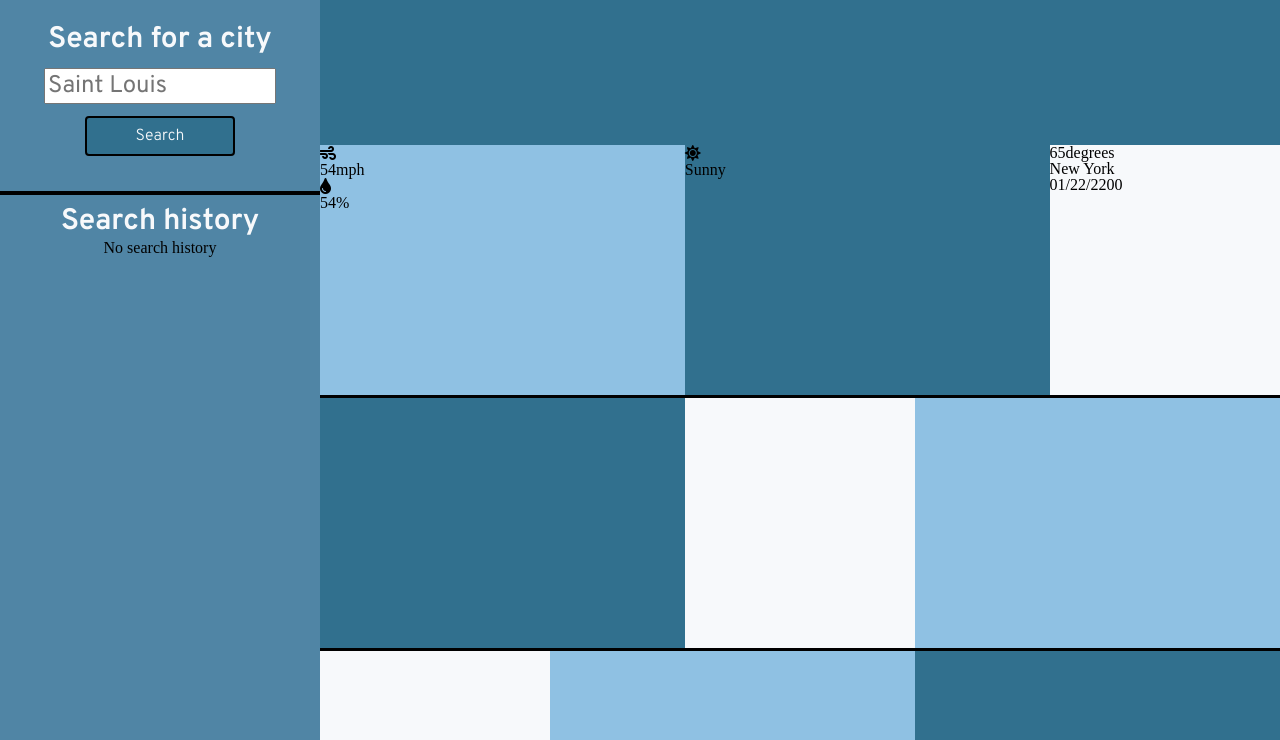
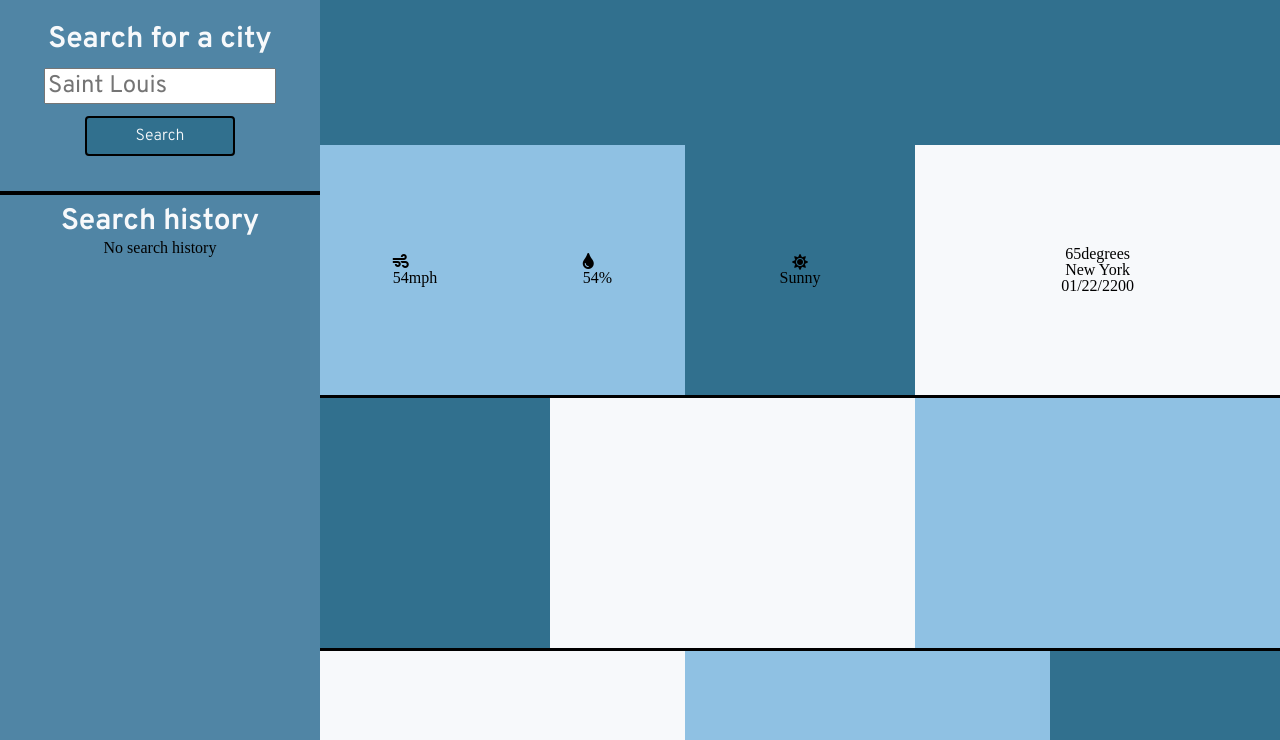
Before and after one commit to theodoremoreland/WeatherDashboard, a plain HTML site: page index.html in a window 1280 px wide. Shown: the part 60-800 px from the top of the page. Drawn offline with Linux system fonts and the light colour scheme.

Commit message:
added styles for forecast cards with icons

```diff
--- a/assets/css/style.css
+++ b/assets/css/style.css
@@ -198,17 +198,29 @@ body {
     }
 
     .temp {
-        width: 24%;
+        display: flex;
+        flex-direction: column;
+        justify-content: center;
+        align-items: center;
+        width: 38%;
         background-color: var(--primary-color);
     }
 
     .feel {
+        display: flex;
+        flex-direction: row;
+        justify-content: space-around;
+        align-items: center;
         width: 38%;
         background-color: var(--secondary-color);
     }
 
     .icon {
-        width: 38%;
+        display: flex;
+        flex-direction: column;
+        justify-content: center;
+        align-items: center;
+        width: 24%;
         background-color: var(--quaternary-color);
     }
 }
```
